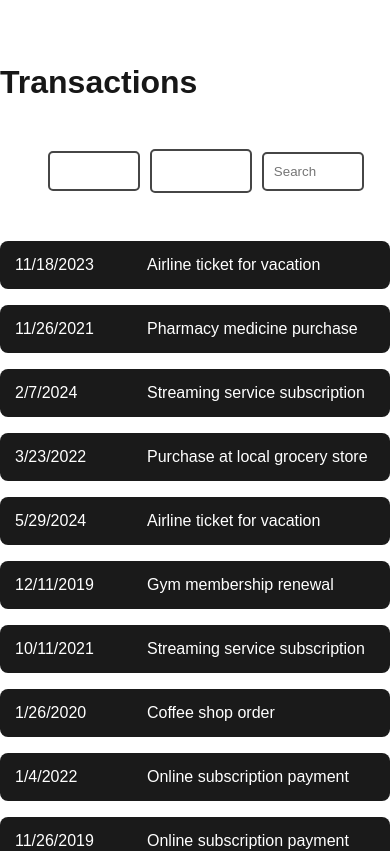
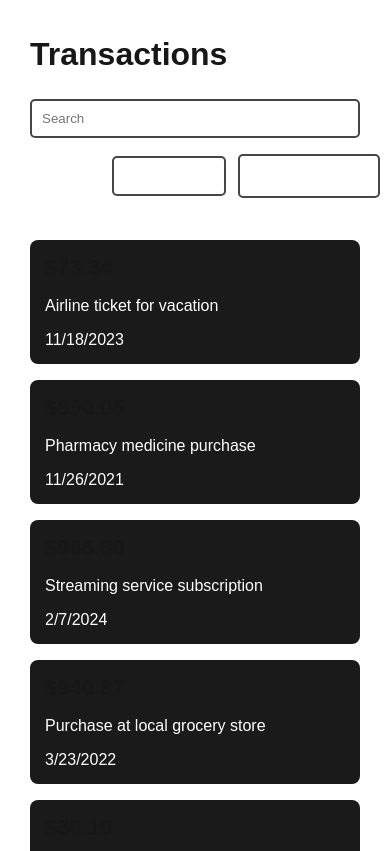
Before and after one commit to devfabricio/NextTransactions, a Next.js app: page / in a window 390 px wide. Shown: the top 851 px of the page. Built offline with nearby package versions, Linux system fonts and the light colour scheme.

Commit message:
feat: create responsive page

```diff
--- a/src/app/page.module.css
+++ b/src/app/page.module.css
@@ -15,3 +15,15 @@
   width: 100%;
   margin: 2rem auto 0;
 }
+
+@media screen and (max-width: 768px) {
+  .container {
+    padding-block: 16px;
+    padding-inline: 30px;
+  }
+
+  .header {
+    margin: 20px auto 0;
+  }
+
+}
--- a/src/components/Filter/filter.module.css
+++ b/src/components/Filter/filter.module.css
@@ -2,13 +2,21 @@
   display: flex;
   align-items: center;
   margin: 2rem 1rem 1rem 0;
+  gap: 20px;
 }
 
 .filters span {
+  display: inline-block;
+  min-width: 70px;
   color: #fff;
   font-size: 16px;
   font-weight: bold;
-  margin-right: 1rem;
+}
+
+.sortContainer {
+  display: flex;
+  align-items: center;
+  gap: 12px;
 }
 
 .sortButton {
@@ -21,7 +29,6 @@
   border: 2px solid #464646;
   padding: 10px 20px;
   border-radius: 5px;
-  margin-right: 10px;
   transition: all 0.3s ease;
 }
 
@@ -37,7 +44,6 @@
 }
 
 .search {
-  margin-right: 10px;
   width: 100%;
 }
 
@@ -50,3 +56,16 @@
   width: 100%;
   outline: none;
 }
+
+@media screen and (max-width: 768px) {
+  .filters {
+    margin: 10px 0;
+    flex-direction: column;
+    gap: 1rem;
+    align-items: flex-start;
+  }
+
+  .sortButton {
+    width: 100%;
+  }
+}
--- a/src/components/Filter/index.tsx
+++ b/src/components/Filter/index.tsx
@@ -65,16 +65,19 @@ export const Filter = () => {
 
   return (
     <div className={styles.filters}>
-      <span>Sort by:</span>
-      <button className={styles.sortButton} onClick={sortTransactionByAmount}>
-        {sortBy === 'amount' && <SortIcon order={amountOrder} />}{' '}
-        <span>Amount</span>
-      </button>
-      <button className={styles.sortButton} onClick={sortTransactionByDate}>
-        {sortBy === 'date' && <SortIcon order={dateOrder} />} <span>Date</span>
-      </button>
       <div className={styles.search}>
-        <input placeholder="Search" onChange={search} />
+        <input placeholder="Search" onChange={search}/>
+      </div>
+      <div className={styles.sortContainer}>
+        <span>Sort by:</span>
+        <button className={styles.sortButton} onClick={sortTransactionByAmount}>
+          {sortBy === 'amount' && <SortIcon order={amountOrder}/>}{' '}
+          <span>Amount</span>
+        </button>
+        <button className={styles.sortButton} onClick={sortTransactionByDate}>
+          {sortBy === 'date' && <SortIcon order={dateOrder}/>}{' '}
+          <span>Date</span>
+        </button>
       </div>
     </div>
   );
--- a/src/components/TransactionItem/transactionItem.module.css
+++ b/src/components/TransactionItem/transactionItem.module.css
@@ -30,3 +30,14 @@
   color: #fff;
   min-width: 100px;
 }
+
+@media screen and (max-width: 768px) {
+    .item {
+        flex-direction: column-reverse;
+        gap: 1rem;
+    }
+
+    .item .amount {
+      font-size: 22px;
+    }
+}
```
